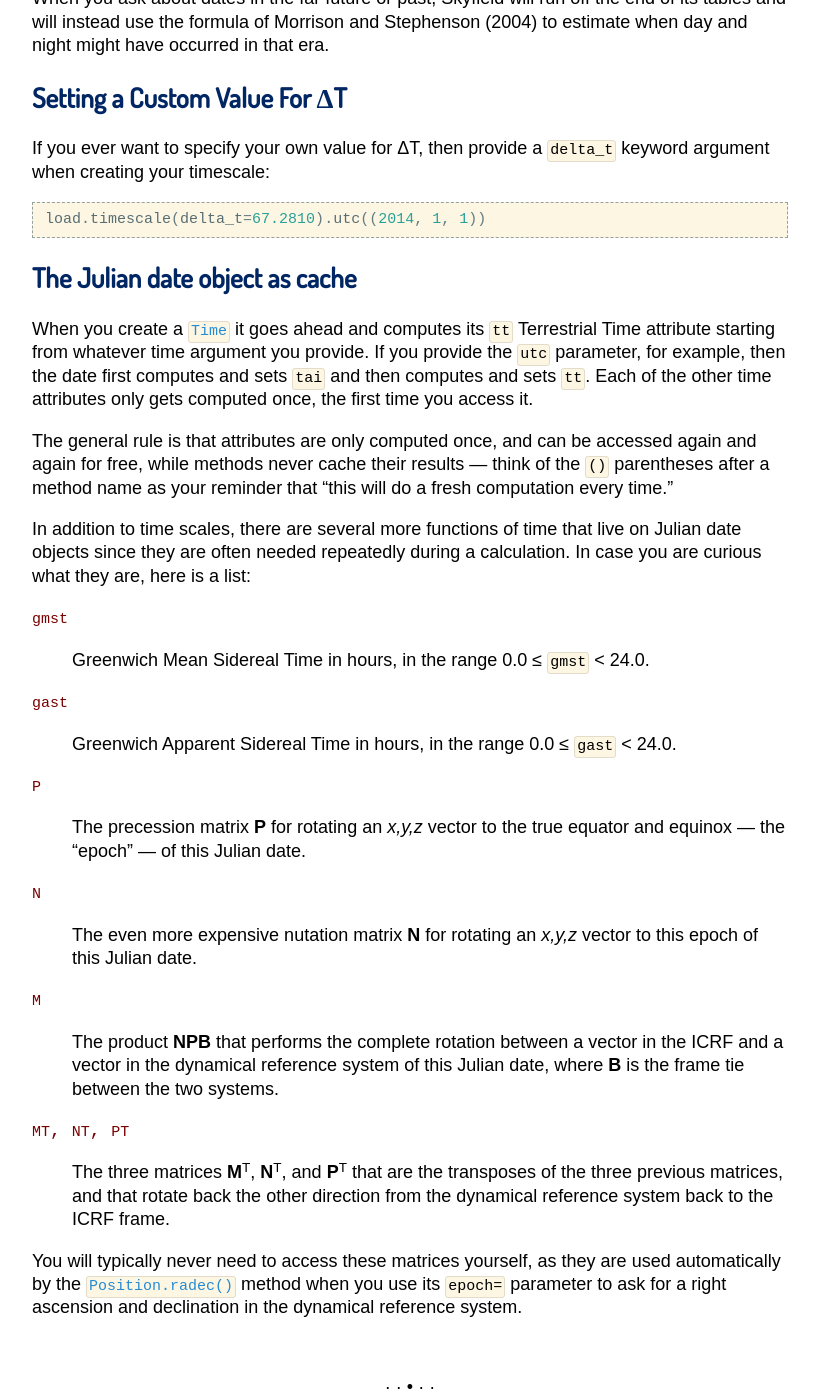
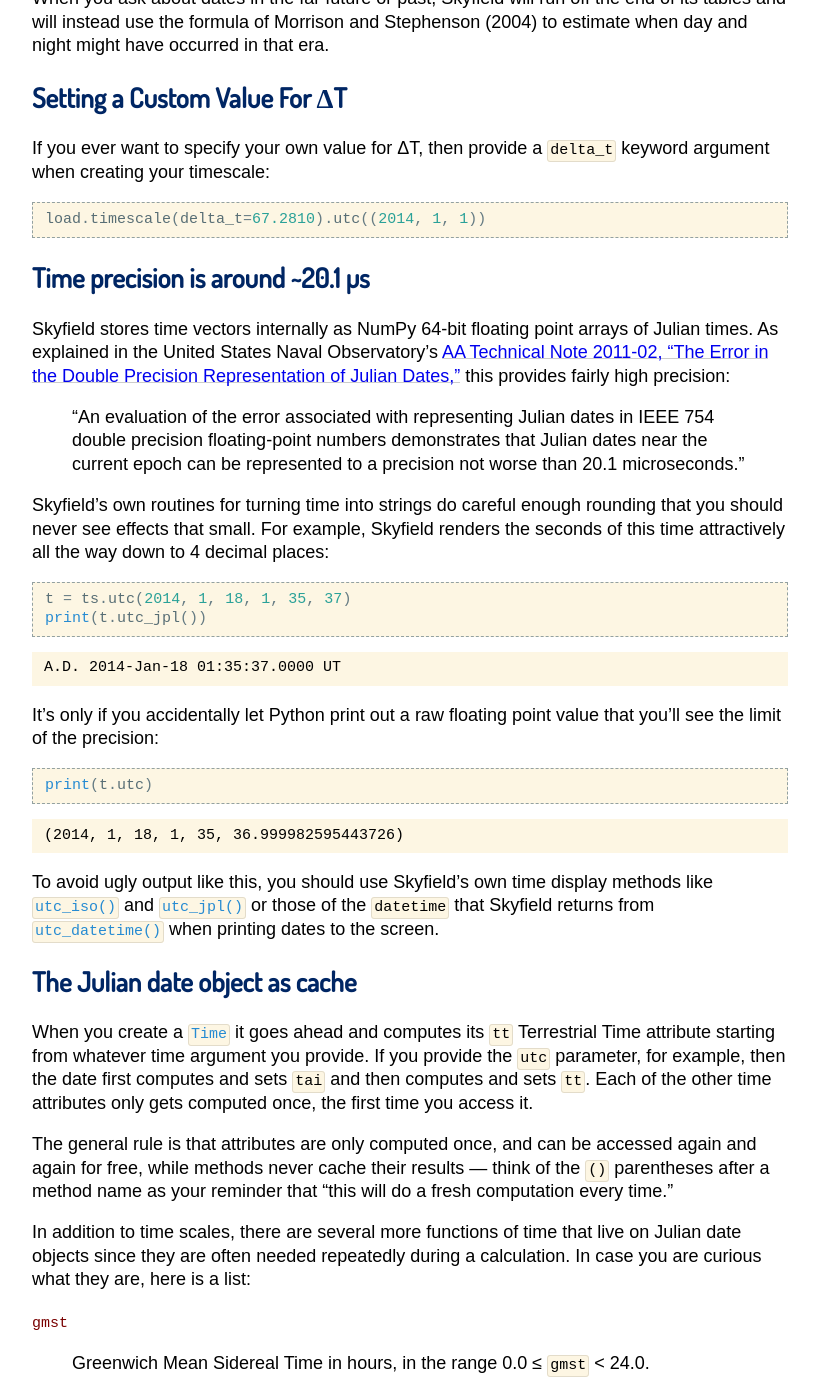
Before and after one commit to skyfielders/python-skyfield, a Sphinx documentation site: the page built from skyfield/documentation/time.rst, in a window 1280 px wide and 1400 px high, scrolled down 9965 px. Shown: the whole window, without its empty margins (230-1049 px from the left). Built offline with Sphinx 7.4.7, drawn with Linux system fonts in a browser that asks for light colours; some web fonts are replaced.

Commit message:
Add explanation of time precision to docs
Fixes #113.

```diff
--- a/skyfield/documentation/time.rst
+++ b/skyfield/documentation/time.rst
@@ -667,6 +667,57 @@ when creating your timescale:
 
     load.timescale(delta_t=67.2810).utc((2014, 1, 1))
 
+.. _time-precision:
+
+Time precision is around ~20.1 µs
+=================================
+
+Skyfield stores time vectors internally
+as NumPy 64-bit floating point arrays of Julian times.
+As explained in the United States Naval Observatory’s
+`AA Technical Note 2011-02,
+“The Error in the Double Precision Representation of Julian Dates,”
+<http://aa.usno.navy.mil/software/novas/USNOAA-TN2011-02.pdf>`_
+this provides fairly high precision:
+
+    “An evaluation of the error associated with representing Julian
+    dates in IEEE 754 double precision floating-point numbers
+    demonstrates that Julian dates near the current epoch can be
+    represented to a precision not worse than 20.1 microseconds.”
+
+Skyfield’s own routines for turning time into strings
+do careful enough rounding that you should never see effects that small.
+For example, Skyfield renders the seconds of this time
+attractively all the way down to 4 decimal places:
+
+.. testcode::
+
+    t = ts.utc(2014, 1, 18, 1, 35, 37)
+    print(t.utc_jpl())
+
+.. testoutput::
+
+    A.D. 2014-Jan-18 01:35:37.0000 UT
+
+It’s only if you accidentally let Python print out a raw floating point value
+that you’ll see the limit of the precision:
+
+.. testcode::
+
+    print(t.utc)
+
+.. testoutput::
+
+    (2014, 1, 18, 1, 35, 36.999982595443726)
+
+To avoid ugly output like this,
+you should use Skyfield’s own time display methods
+like :meth:`~skyfield.timelib.Time.utc_iso()`
+and :meth:`~skyfield.timelib.Time.utc_jpl()`
+or those of the ``datetime`` that Skyfield returns
+from :meth:`~skyfield.timelib.Time.utc_datetime()`
+when printing dates to the screen.
+
 .. _date-cache:
 
 The Julian date object as cache
```
